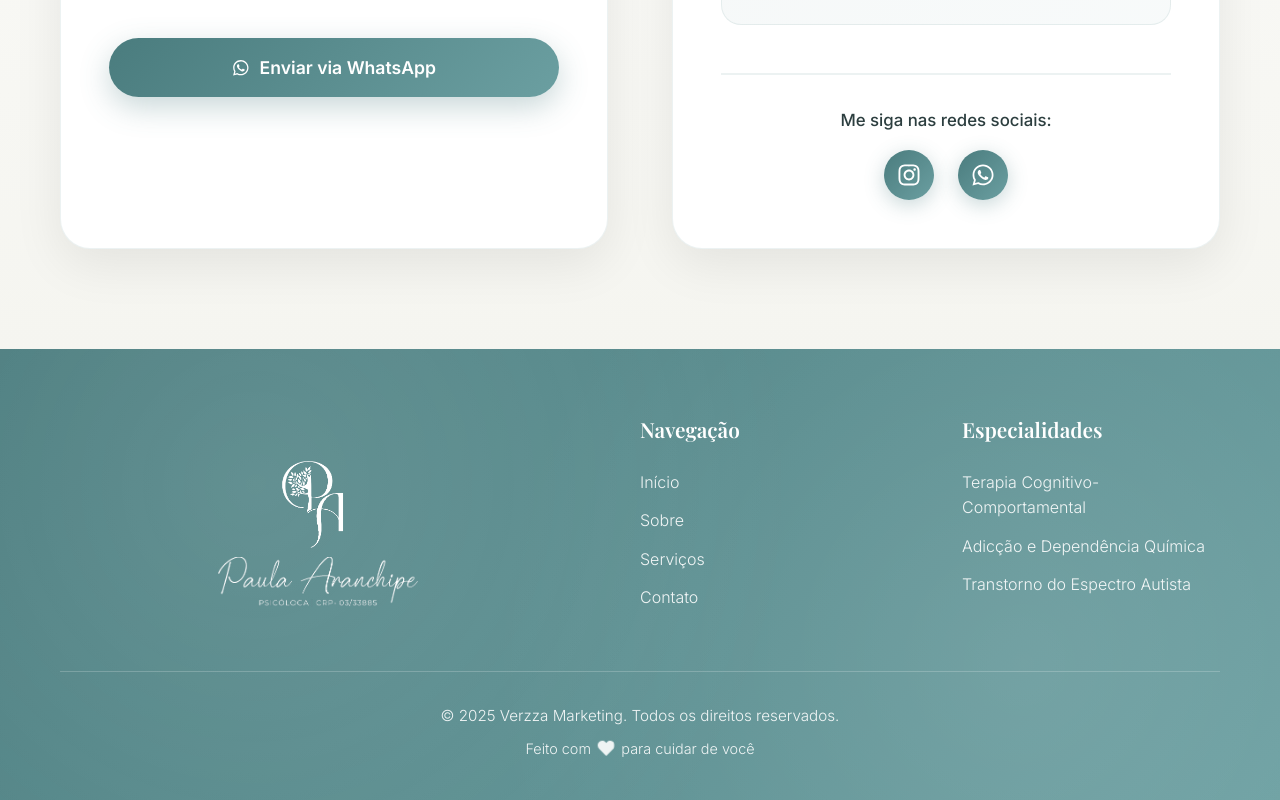
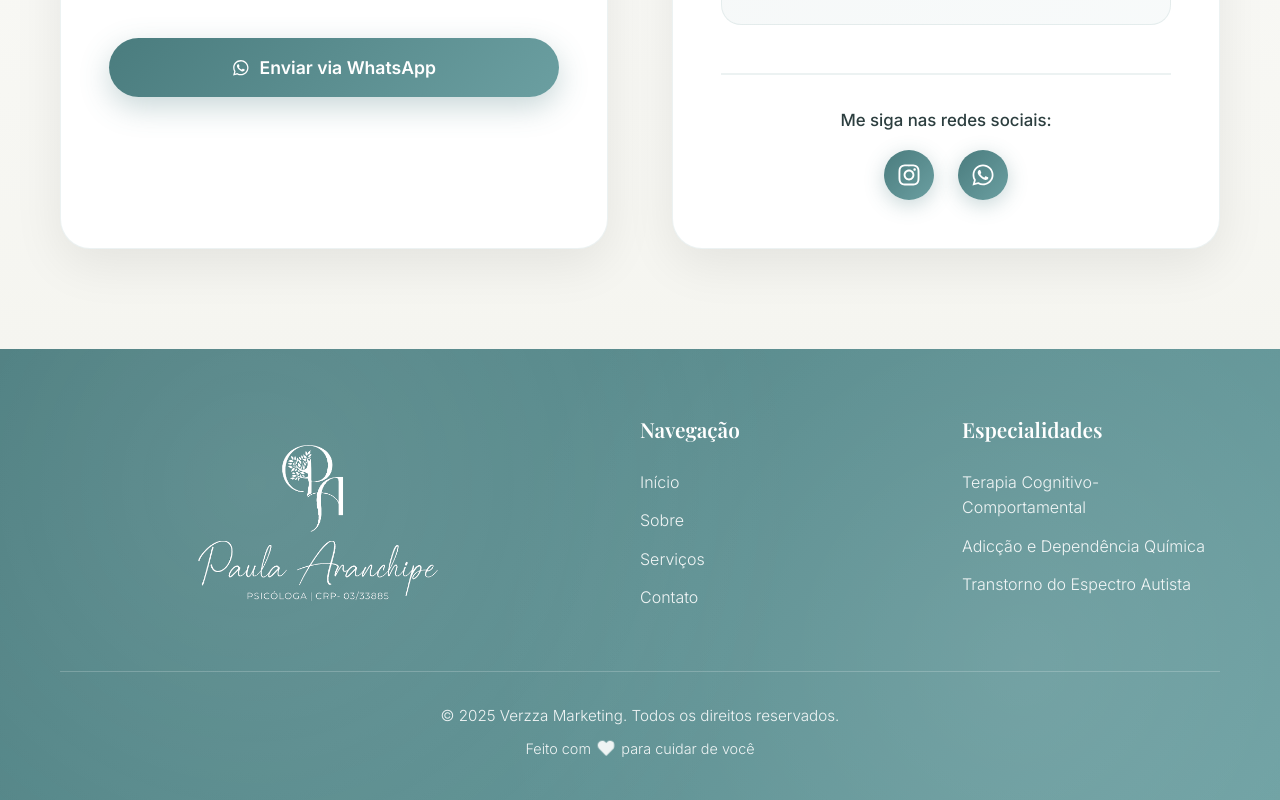
Before and after one commit to MP-oliveira/psicologa-landing, a Next.js app: page / in a window 1280 px wide. Shown: the part 5917-6717 px from the top of the page. Built offline with nearby package versions, Linux system fonts and the light colour scheme.

Commit message:
🎨 Footer: LogoTexto maior e posicionamento ajustado
✨ Ajustes finais:
- logoTexto aumentada de 200x50 para 240x60
- Div subida 20px (margin-top: 2rem → 1.5rem, padding-top: 1rem → 0.5rem)
- Logo mais proporcional e bem posicionada
- Layout final otimizado

```diff
--- a/components/sections/Footer.js
+++ b/components/sections/Footer.js
@@ -21,8 +21,8 @@ export default function Footer() {
               <Image
                 src="/images/logoTexto.png"
                 alt="Paula Aranchipe - Psicóloga"
-                width={200}
-                height={50}
+                width={240}
+                height={60}
                 style={{ objectFit: 'contain' }}
               />
             </div>
--- a/styles/Footer.module.css
+++ b/styles/Footer.module.css
@@ -39,8 +39,8 @@
   align-items: center;
   justify-content: center;
   gap: 0.5rem;
-  margin-top: 2rem;
-  padding-top: 1rem;
+  margin-top: 1.5rem;
+  padding-top: 0.5rem;
 }
 
 .crp {
```
